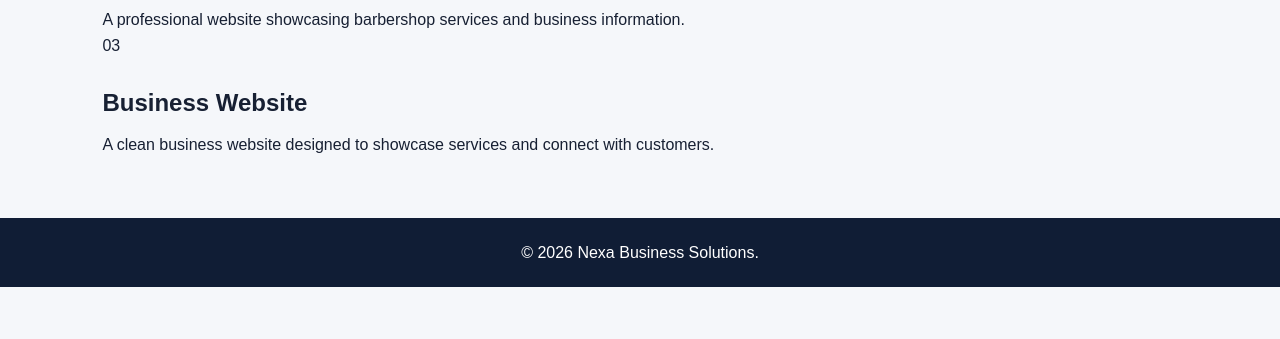
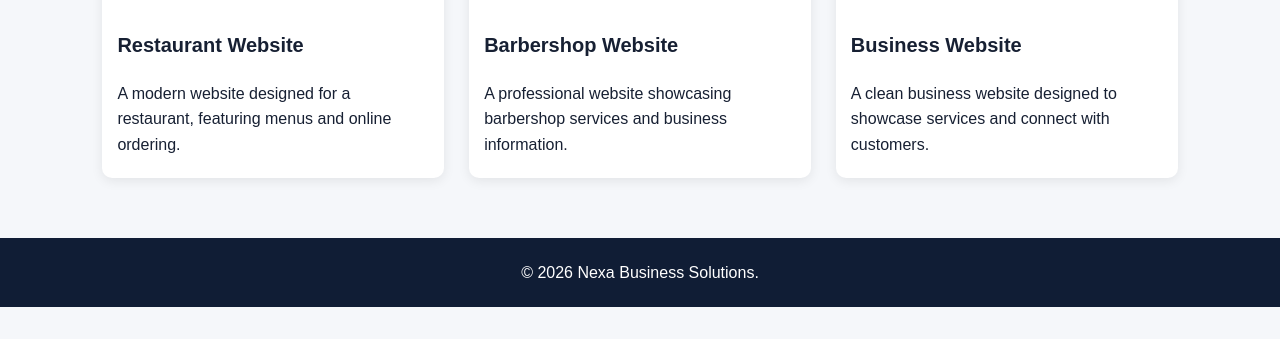
Before and after one commit to ojimpete11-max/Nexa-business-website-, a plain HTML site: page portfolio.html in a window 1280 px wide. Shown: the part 461-800 px from the top of the page. Drawn offline with Linux system fonts and the light colour scheme.

Commit message:
Add portfolio section styles to style.css
Added styles for portfolio section including grid layout and card design.

```diff
--- a/style.css
+++ b/style.css
@@ -190,3 +190,45 @@ footer {
         font-size: 29px;
     }
 }
+
+/* PORTFOLIO SECTION */
+
+.portfolio-grid {
+    display: grid;
+    grid-template-columns: repeat(3, 1fr);
+    gap: 25px;
+    margin-top: 35px;
+}
+
+.portfolio-card {
+    background: white;
+    border-radius: 10px;
+    overflow: hidden;
+    box-shadow: 0 3px 12px rgba(0,0,0,0.08);
+}
+
+.project-image {
+    height: 170px;
+    background: linear-gradient(135deg, #101d35, #0284c7);
+    display: flex;
+    align-items: center;
+    justify-content: center;
+    color: white;
+    font-size: 40px;
+    font-weight: bold;
+}
+
+.portfolio-card h2 {
+    padding: 15px 15px 5px;
+    font-size: 20px;
+}
+
+.portfolio-card p {
+    padding: 5px 15px 20px;
+}
+
+@media (max-width: 600px) {
+    .portfolio-grid {
+        grid-template-columns: 1fr;
+    }
+}
```
